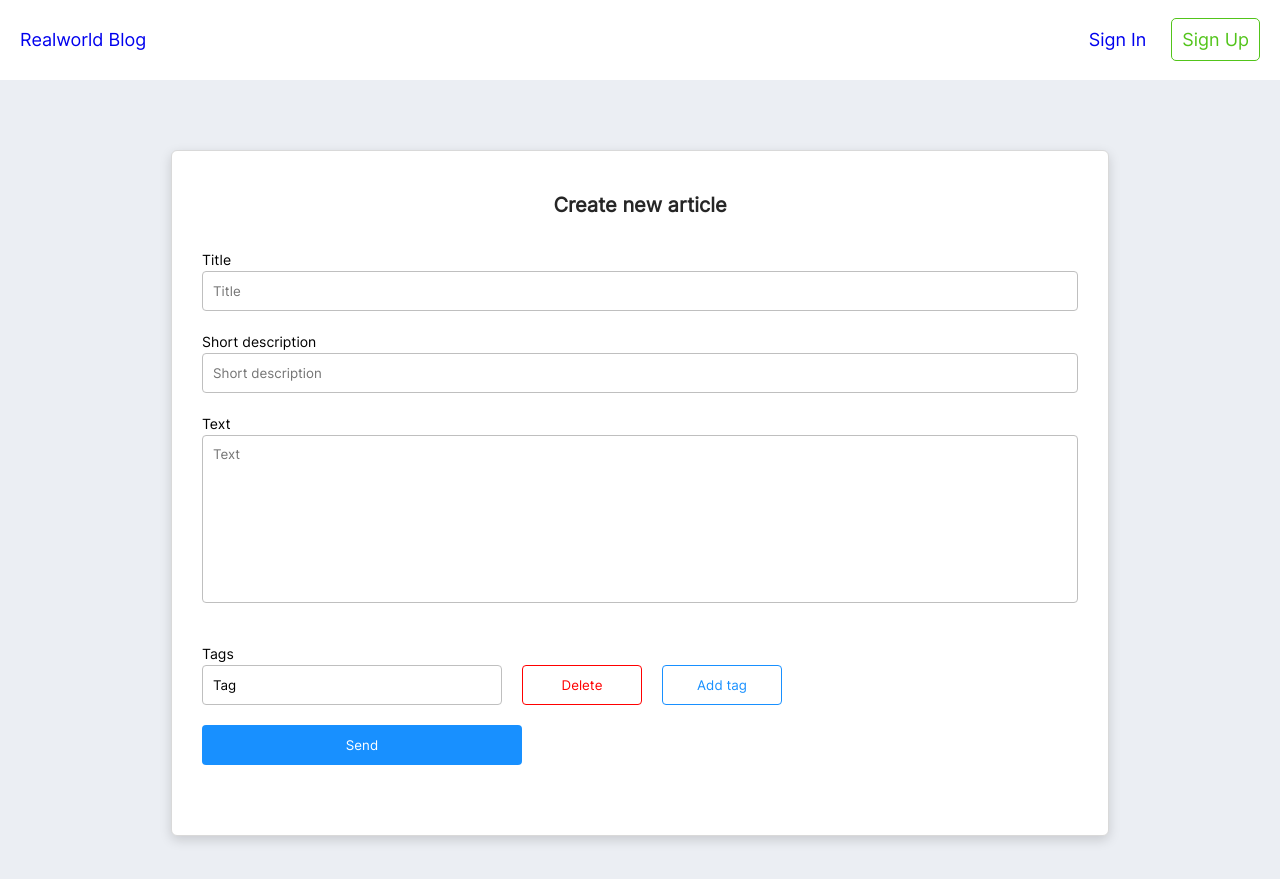
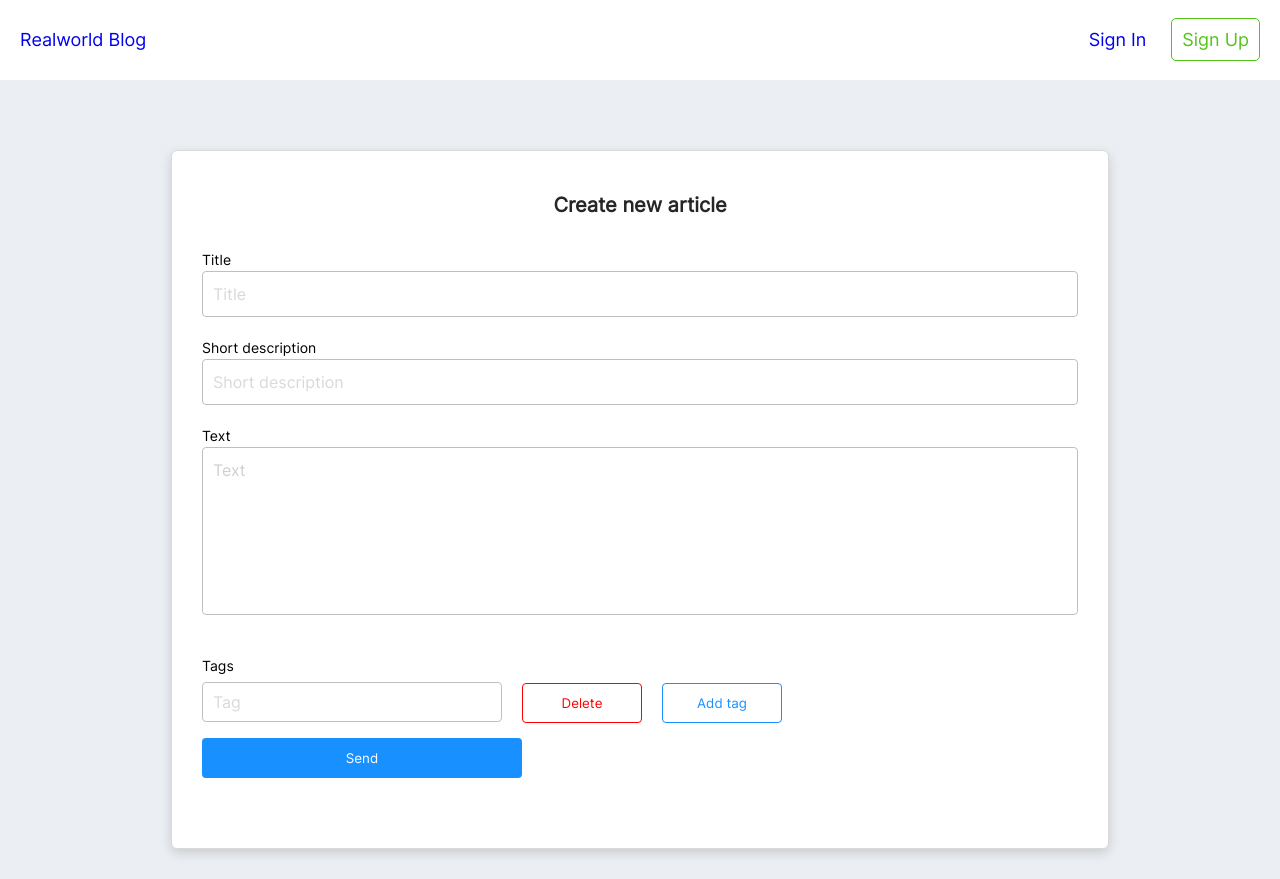
Before and after one commit to KISergeevich/blog-platform, a React (Create React App) app: page /new-article in a window 1280 px wide. Built offline with nearby package versions, Linux system fonts and the light colour scheme.

Commit message:
add delete thunk and ui on article comp

```diff
--- a/src/components/acrticle/acrticle.js
+++ b/src/components/acrticle/acrticle.js
@@ -1,15 +1,22 @@
 import React, { useEffect } from 'react'
 import { useDispatch, useSelector } from 'react-redux'
-import { Link, useParams } from 'react-router-dom/cjs/react-router-dom.min'
-import { Alert, Spin } from 'antd'
+import { Link, useHistory, useParams } from 'react-router-dom/cjs/react-router-dom.min'
+import { Alert, Spin, message, Popconfirm } from 'antd'
 import Markdown from 'markdown-to-jsx'
 
 import grayHeart from '../../assets/img/nonliked.png'
 import AuthorAvatar from '../author-avatar/author-avatar'
 import getArticle from '../../redux/article/get-article-thunk'
-import { reset, selectArticle, selectError, selectGetArticleStatus } from '../../redux/article/article-slice'
+import {
+  reset,
+  selectArticle,
+  selectDeleteArticleStatus,
+  selectError,
+  selectGetArticleStatus,
+} from '../../redux/article/article-slice'
 import Tags from '../tags/tags'
-import { selectUser } from '../../redux/sign/sign-slice'
+import { selectToken, selectUser } from '../../redux/sign/sign-slice'
+import deleteArticle from '../../redux/article/delete-article-thunk'
 
 import classes from './article.module.scss'
 
@@ -20,6 +27,9 @@ export default function Article() {
   const article = useSelector(selectArticle)
   const status = useSelector(selectGetArticleStatus)
   const err = useSelector(selectError)
+  const token = useSelector(selectToken)
+  const history = useHistory()
+  const deleteStatus = useSelector(selectDeleteArticleStatus)
 
   useEffect(() => {
     dispatch(getArticle(slug))
@@ -29,6 +39,15 @@ export default function Article() {
     }
     // eslint-disable-next-line react-hooks/exhaustive-deps
   }, [])
+
+  const confirm = () => {
+    dispatch(deleteArticle({ slug, token }))
+    if (deleteStatus === 'succeeded') {
+      dispatch(reset())
+      history.push('/articles')
+    }
+    message.success('You have successfully deleted your post')
+  }
 
   if (status === 'loading') {
     return (
@@ -65,9 +84,18 @@ export default function Article() {
           <div className={classes.article__description}>{chekedDescription}</div>
           {user !== undefined && author.username === user.username ? (
             <>
-              <button type="button" className={classes.article__deleteArticle}>
-                Delete
-              </button>
+              <Popconfirm
+                title="Delete the task"
+                description="Are you sure to delete this article?"
+                onConfirm={() => confirm(slug, token)}
+                okText="Yes"
+                cancelText="No"
+              >
+                <button type="button" className={classes.article__deleteArticle}>
+                  Delete
+                </button>
+              </Popconfirm>
+
               <Link to={`/articles/${slug}/edit`} className={classes.article__editArticle}>
                 Edit
               </Link>
--- a/src/components/create-article/create-article.js
+++ b/src/components/create-article/create-article.js
@@ -88,6 +88,7 @@ export default function CreateArticle() {
         <label className={classes.createArticle__label} htmlFor="title">
           Title
           <input
+            type="text"
             {...register('title', { required: true })}
             className={classes.createArticle__input}
             id="title"
@@ -101,6 +102,7 @@ export default function CreateArticle() {
         <label className={classes.createArticle__label} htmlFor="description">
           Short description
           <input
+            type="text"
             {...register('description', { required: true })}
             className={classes.createArticle__input}
             id="description"
--- a/src/components/create-article/create-article.module.scss
+++ b/src/components/create-article/create-article.module.scss
@@ -33,8 +33,13 @@
         margin-top: 20px;
     }
     &__input {
+        font-family: 'Inter UI';
+        font-size: 16px;
+        font-weight: 400;
+        line-height: 24px;
+        text-align: left;
+
         width: auto;
-        height: 40px;
         gap: 0px;
         opacity: 0px;
         padding: 10px;
@@ -43,12 +48,17 @@
         color:#D9D9D9;
     }
     &__inputTextarea {
+        font-family: 'Inter UI';
+        font-size: 16px;
+        font-weight: 400;
+        line-height: 24px;
+        text-align: left;
         resize: none;
         height: 168px;
         padding: 10px;
         border: 1px solid #BFBFBF;
         border-radius: 4px;
-        color:#D9D9D9;
+        color: black;
     }
     &__tagBlock {
         display: flex;
@@ -72,6 +82,12 @@
         flex-shrink: 0;
     }
     &__inputTag {
+        font-family: 'Inter UI';
+        font-size: 16px;
+        font-weight: 400;
+        line-height: 24px;
+        text-align: left;
+
         width: 300px;
         height: 40px;
         gap: 0px;
@@ -80,7 +96,7 @@
         border: 1px solid #BFBFBF;
         border-radius: 4px;
         color:#D9D9D9;
-        margin-bottom: 5px;
+        margin-top: 5px;
     }
     &__buttonDelete {
         width: 120px;
@@ -101,7 +117,6 @@
         background-color: white;
         align-self: flex-end;
         flex-shrink: 0;
-        margin-bottom: 5px;
     }
     &__submit {
         width: 320px;
@@ -138,7 +153,7 @@
 }
 
 input[type="text"]::placeholder {
-    color: black;
+    color: #D9D9D9;
   }
 
   input[type="text"]:not(:placeholder-shown) {
@@ -153,3 +168,9 @@ input[type="text"]::placeholder {
     border-color: #F5222D;
     outline: none;
 }
+textarea::placeholder {
+    color: #d0d0d0;
+}
+  textarea::placeholder {
+    color: #d0d0d0;
+}
--- a/src/redux/article/article-slice.js
+++ b/src/redux/article/article-slice.js
@@ -4,12 +4,14 @@ import { createSlice } from '@reduxjs/toolkit'
 import getArticle from './get-article-thunk'
 import createArticle from './create-article-thunk'
 import editArticle from './edit-article-thunk'
+import deleteArticle from './delete-article-thunk'
 
 const defaultState = {
   article: undefined,
   getArticleStatus: 'idle',
   createArticleStatus: 'idle',
   editArticleStatus: 'idle',
+  deleteArticleStatus: 'idle',
   error: null,
 }
 
@@ -21,6 +23,7 @@ const articleSlice = createSlice({
     selectGetArticleStatus: (state) => state.getArticleStatus,
     selectCreateArticleStatus: (state) => state.createArticleStatus,
     selectEditArticleStatus: (state) => state.editArticleStatus,
+    selectDeleteArticleStatus: (state) => state.deleteArticleStatus,
     selectError: (state) => state.error,
   },
   reducers: {
@@ -75,6 +78,16 @@ const articleSlice = createSlice({
         state.editArticleStatus = 'failed'
         state.error = action.error.message
       })
+      .addCase(deleteArticle.pending, (state) => {
+        state.deleteArticleStatus = 'loading'
+      })
+      .addCase(deleteArticle.fulfilled, (state) => {
+        state.deleteArticleStatus = 'succeeded'
+      })
+      .addCase(deleteArticle.rejected, (state, action) => {
+        state.deleteArticleStatus = 'failed'
+        state.error = action.error.message
+      })
   },
 })
 
@@ -84,6 +97,7 @@ export const {
   selectGetArticleStatus,
   selectCreateArticleStatus,
   selectEditArticleStatus,
+  selectDeleteArticleStatus,
   selectError,
 } = articleSlice.selectors
 export default articleSlice.reducer
--- /dev/null
+++ b/src/redux/article/delete-article-thunk.js
@@ -0,0 +1,11 @@
+import { createAsyncThunk } from '@reduxjs/toolkit'
+
+import Api from '../../services/api'
+
+const deleteArticle = createAsyncThunk('deleteArticle/deleteArticle', async ({ slug, token }) => {
+  const api = new Api()
+  const removeArticle = await api.deleteArticle(slug, token)
+  return removeArticle
+})
+
+export default deleteArticle
--- a/src/services/api.js
+++ b/src/services/api.js
@@ -188,4 +188,26 @@ export default class Api {
       throw new Error(error)
     }
   }
+
+  async deleteArticle(slug, token) {
+    const options = {
+      method: 'DELETE',
+      headers: {
+        accept: 'application/json',
+        Authorization: `Bearer ${token}`,
+        'Content-Type': 'application/json;charset=utf-8',
+      },
+    }
+    try {
+      const response = await fetch(`${this.baseURL}articles/${slug}`, options)
+      if (response.ok) {
+        const result = await response.json()
+        return result
+      }
+      const result = await response.json()
+      throw new Error(result.errors.body[0])
+    } catch (error) {
+      throw new Error(error)
+    }
+  }
 }
```
